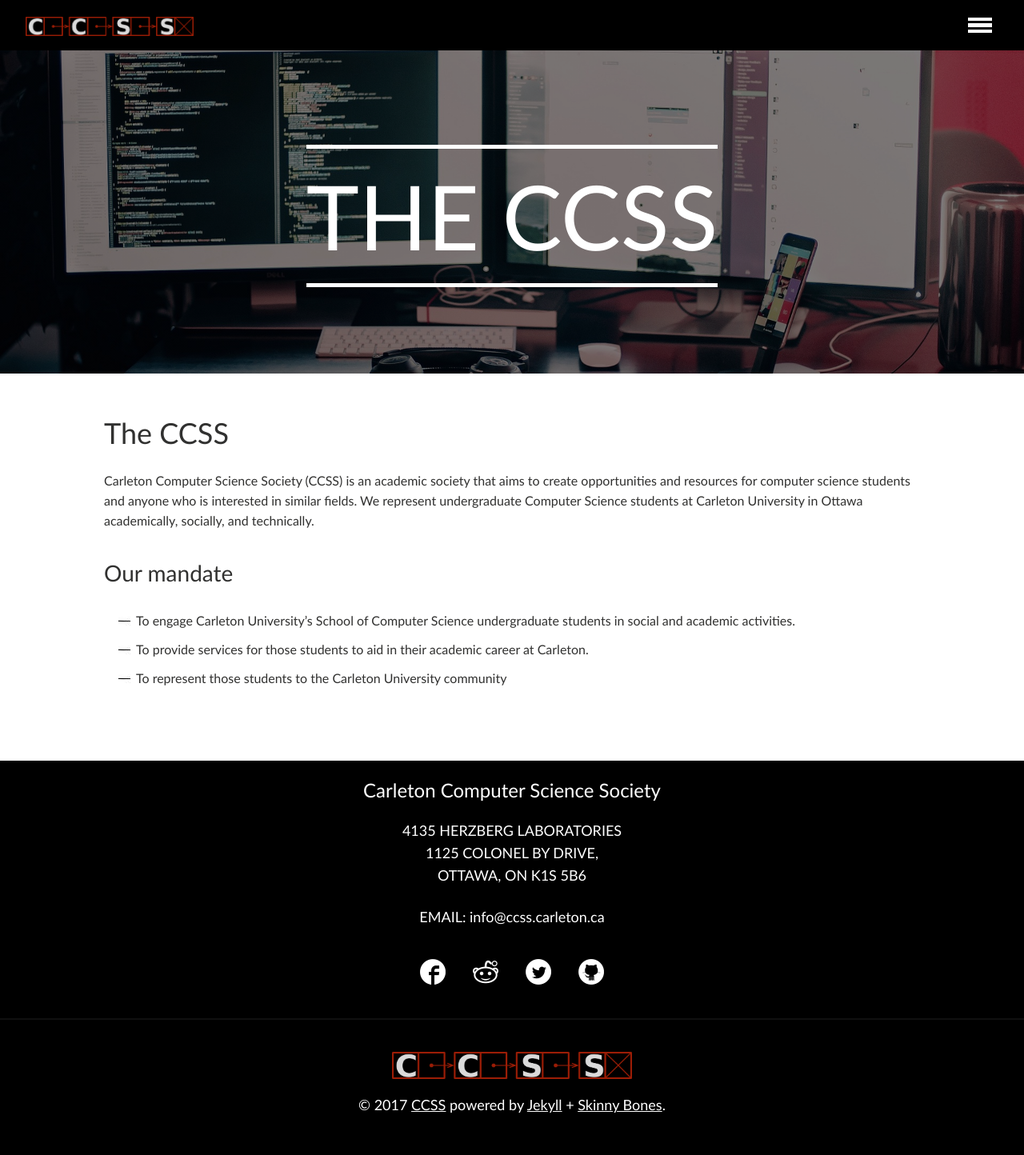
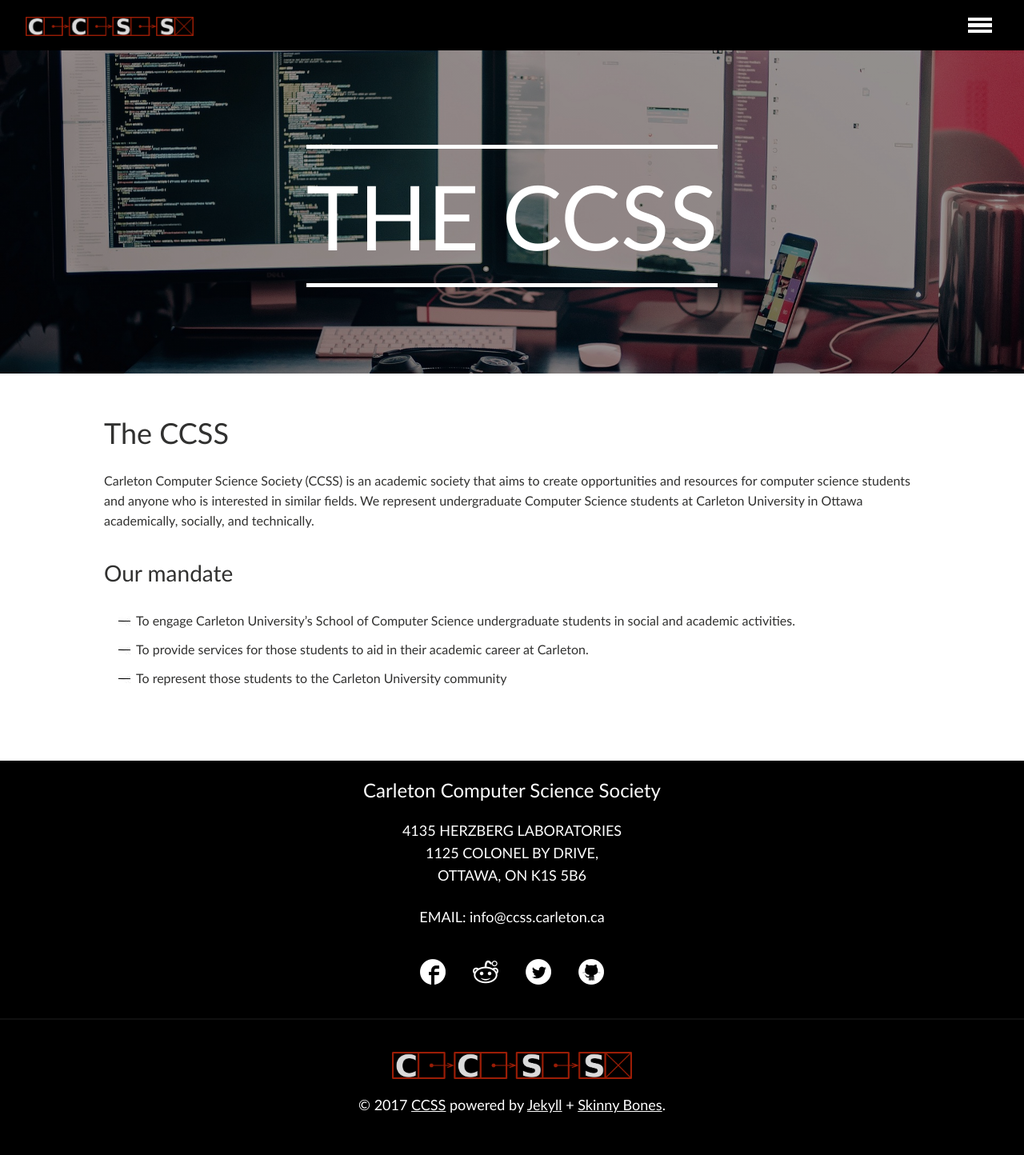
Before and after one commit to CarletonComputerScienceSociety/carletoncomputersciencesociety.github.io, a Jekyll site: the page built from about/index.md, in a window 1280 px wide. Shown: the whole page at 80% size. Built offline with Jekyll 4.4.1, drawn with Linux system fonts in a browser that asks for light colours.

Commit message:
Lightened darkening of focal images

```diff
--- a/_layouts/default.html
+++ b/_layouts/default.html
@@ -3,7 +3,7 @@ layout: base
 published: true
 ---
       {% if page.pimage %}
-      <div class="page-image-wrapper" style="background-image: linear-gradient(rgba(0, 0, 0, 0.5), rgba(0, 0, 0, 0.5)), url('{{ page.pimage }}'); font-size:{{ page.subjectsize }};">
+      <div class="page-image-wrapper" style="background-image: linear-gradient(rgba(0, 0, 0, 0.4), rgba(0, 0, 0, 0.4)), url('{{ page.pimage }}'); font-size:{{ page.subjectsize }};">
       {% endif %}
         {% if page.showlogo %}
         <div class='front-page-logo' style="font-size: {{ page.subjectsize }}">
```
